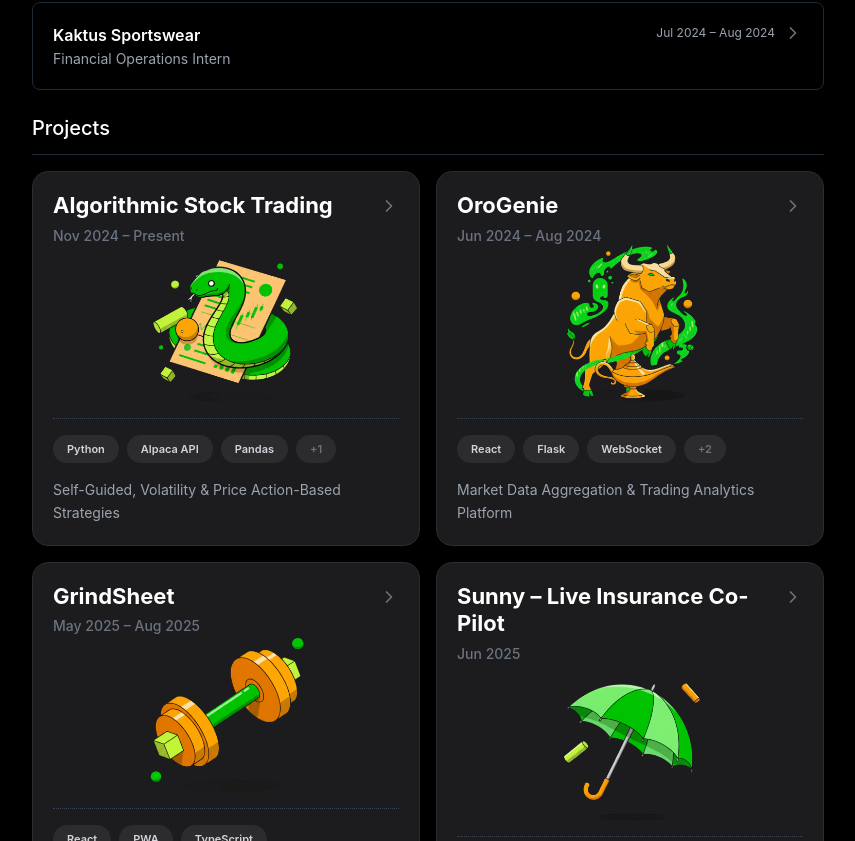
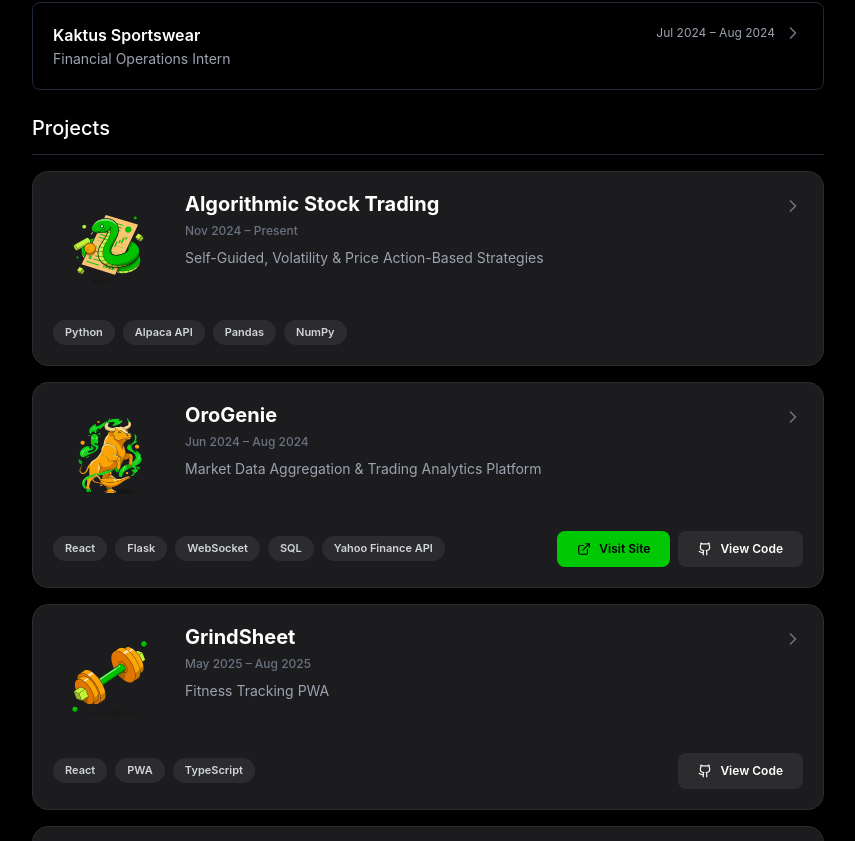
Before and after one commit to vp-27/portfolio, a React (Vite) app: page / in a window 1280 px wide. Shown: the part 919-1760 px from the top of the page, without its empty margins (0-855 px from the left). Built offline with nearby package versions, Linux system fonts and the light colour scheme.

Commit message:
logoUpgrade

```diff
--- a/src/components/PortfolioSections.tsx
+++ b/src/components/PortfolioSections.tsx
@@ -63,7 +63,7 @@ export default function PortfolioSections({ experiences, projects, education, ce
         {filteredProjects.length === 0 && searchQuery ? (
           <p className="text-sm text-gray-400 text-center py-4">No projects match your search</p>
         ) : (
-          <div className="grid grid-cols-1 md:grid-cols-2 gap-4">
+          <div className="grid grid-cols-1 gap-4">
             {filteredProjects.map((project) => {
               const isHighlighted = !!(highlightedItem && project.name.includes(highlightedItem))
               return (
--- a/src/components/ProjectCard.tsx
+++ b/src/components/ProjectCard.tsx
@@ -40,7 +40,7 @@ export default function ProjectCard({ project, isHighlighted }: ProjectCardProps
       `}
     >
       <AnimatePresence mode="wait" initial={false}>
-        {/* Collapsed State - Robinhood Card Style */}
+        {/* Collapsed State - Horizontal Layout */}
         {!isExpanded ? (
           <motion.div
             key="collapsed"
@@ -50,57 +50,87 @@ export default function ProjectCard({ project, isHighlighted }: ProjectCardProps
             transition={{ duration: 0.3 }}
             className="p-5 flex flex-col"
           >
-          {/* Title and Duration with Arrow */}
-          <div className="mb-3 flex items-start justify-between">
-            <div className="flex-1">
-              <h3 className="font-bold text-white text-[22px] mb-1.5 leading-tight">{project.name}</h3>
-              <p className="text-sm text-gray-500 font-medium">{project.duration}</p>
-            </div>
-            <ChevronRight className="w-5 h-5 text-gray-500 flex-shrink-0 ml-2 mt-1" />
-          </div>
-
-          {/* Project Logo - Only show if logo exists */}
+            {/* Top Row: Logo + Title/Duration */}
+            <div className="flex gap-5 mb-4">
+              {/* Project Logo - Left Side */}
               {project.logoUrl && (
-            <div className="mb-5 h-[140px] flex items-center justify-center">
+                <div className="flex-shrink-0 w-28 h-28 flex items-center justify-center">
                   <img
                     src={project.logoUrl}
                     alt={`${project.name} logo`}
-                className="w-80 h-80 object-contain"
+                    className="w-[140%] h-[140%] object-contain"
                     onError={(e) => {
-                  // Fallback if logo fails to load
                       e.currentTarget.style.display = 'none'
                     }}
                   />
                 </div>
               )}
 
-          {/* Dotted line separator */}
-          <div className="border-b border-dotted border-gray-700 mb-4"></div>
+              {/* Title, Duration, and Arrow - Right Side */}
+              <div className="flex-1 flex items-start justify-between min-w-0">
+                <div className="flex-1 min-w-0 mr-4">
+                  <h3 className="font-bold text-white text-[20px] mb-1.5 leading-tight">{project.name}</h3>
+                  <p className="text-xs text-gray-500 font-medium mb-2">{project.duration}</p>
+                  <p className="text-sm text-gray-400 line-clamp-2 leading-relaxed">{project.subtitle}</p>
+                </div>
+                <ChevronRight className="w-5 h-5 text-gray-500 flex-shrink-0 mt-1" />
+              </div>
+            </div>
 
+            {/* Technologies and Buttons Row */}
+            <div className="flex items-center justify-between gap-4">
               {/* Technologies as badges */}
-          <div className="flex flex-wrap gap-2 mb-4">
-            {project.technologies && project.technologies.slice(0, 3).map((tech, idx) => (
+              <div className="flex flex-wrap gap-2 flex-1">
+                {project.technologies && project.technologies.slice(0, 5).map((tech, idx) => (
                   <span
                     key={idx}
-                className="px-3.5 py-1.5 text-[11px] font-semibold rounded-full bg-[#2C2C2E] text-gray-300"
+                    className="px-3 py-1 text-[11px] font-semibold rounded-full bg-[#2C2C2E] text-gray-300"
                   >
                     {tech}
                   </span>
                 ))}
-            {project.technologies && project.technologies.length > 3 && (
-              <span className="px-3.5 py-1.5 text-[11px] font-semibold text-gray-500 rounded-full bg-[#2C2C2E]">
-                +{project.technologies.length - 3}
+                {project.technologies && project.technologies.length > 5 && (
+                  <span className="px-3 py-1 text-[11px] font-semibold text-gray-500 rounded-full bg-[#2C2C2E]">
+                    +{project.technologies.length - 5}
                   </span>
                 )}
               </div>
 
-          {/* Bottom section with subtitle */}
-          <div className="mt-auto">
-            <p className="text-sm text-gray-400 line-clamp-2 leading-relaxed">{project.subtitle}</p>
+              {/* Action Buttons - Right Side */}
+              <div className="flex gap-2 flex-shrink-0">
+                {project.liveUrl && (
+                  <button
+                    onClick={(e) => {
+                      e.stopPropagation()
+                      window.open(project.liveUrl, '_blank')
+                    }}
+                    style={{
+                      backgroundColor: accentColor,
+                      color: accentColor === '#00C805' ? '#000' : '#fff'
+                    }}
+                    className="flex items-center justify-center gap-2 px-5 py-2.5 text-xs font-semibold rounded-lg transition-all active:scale-95 hover:opacity-90 whitespace-nowrap"
+                  >
+                    <ExternalLink className="w-3.5 h-3.5" />
+                    Visit Site
+                  </button>
+                )}
+                {project.githubUrl && (
+                  <button
+                    onClick={(e) => {
+                      e.stopPropagation()
+                      window.open(project.githubUrl, '_blank')
+                    }}
+                    className="flex items-center justify-center gap-2 px-5 py-2.5 bg-[#2C2C2E] hover:bg-[#3A3A3C] text-white text-xs font-semibold rounded-lg transition-all active:scale-95 whitespace-nowrap"
+                  >
+                    <Github className="w-3.5 h-3.5" />
+                    View Code
+                  </button>
+                )}
+              </div>
             </div>
           </motion.div>
       ) : (
-        /* Expanded State */
+        /* Expanded State - Full Details View */
         <motion.div
           key="expanded"
           initial={{ opacity: 0, y: 10 }}
@@ -109,43 +139,38 @@ export default function ProjectCard({ project, isHighlighted }: ProjectCardProps
           transition={{ duration: 0.3 }}
           className="p-6"
         >
+          {/* Header with Title and Chevron */}
           <div className="flex items-start justify-between mb-4">
             <div className="flex-1 min-w-0">
               <h3 className="font-bold text-white text-[22px] mb-1.5 leading-tight">{project.name}</h3>
+              <p className="text-xs text-gray-500 font-medium mb-2">{project.duration}</p>
               <p className="text-sm text-gray-400 leading-relaxed">{project.subtitle}</p>
             </div>
 
-            {/* Date Range and Chevron - Right Aligned */}
-            <div className="flex items-center gap-2 flex-shrink-0 ml-3">
-              <div className="text-right">
-                <p className="text-xs text-gray-400 whitespace-nowrap font-medium">
-                  {project.duration}
-                </p>
-              </div>
+            {/* Chevron - Rotated to indicate collapse */}
             <motion.div
               animate={{ rotate: isExpanded ? 90 : 0 }}
               transition={{ duration: 0.4, ease: [0.4, 0.0, 0.2, 1] }}
-                className="text-gray-500"
+              className="text-gray-500 flex-shrink-0 ml-3"
             >
               <ChevronRight className="w-5 h-5" />
             </motion.div>
           </div>
-          </div>
 
-          {/* Large Project Image - Only show if image exists */}
+          {/* Large Project Image - Hero Image */}
           {project.imageUrl && (
             <motion.div
               initial={false}
               animate={{ opacity: 1, height: "auto" }}
               exit={{ opacity: 0, height: 0 }}
               transition={{ duration: 0.3, ease: [0.4, 0.0, 0.2, 1] }}
-              className="mb-4 rounded-xl overflow-hidden bg-[#0A0A0A] border-[3px]"
+              className="mb-5 rounded-xl overflow-hidden bg-[#0A0A0A] border-[3px]"
               style={{ borderColor: accentColor }}
             >
               <img
                 src={project.imageUrl}
                 alt={project.name}
-                className="w-full h-48 object-cover"
+                className="w-full h-52 object-cover"
                 onError={(e) => {
                   e.currentTarget.style.display = 'none'
                 }}
@@ -153,8 +178,44 @@ export default function ProjectCard({ project, isHighlighted }: ProjectCardProps
             </motion.div>
           )}
 
-          {/* Action Buttons */}
-          <div className="flex gap-2 mb-4">
+          {/* Detailed Achievement Bullets */}
+          <div className="mb-5">
+            <h4 className="text-sm font-semibold text-white mb-3">Key Achievements</h4>
+            <div className="space-y-3">
+              {project.bullets.map((bullet, idx) => (
+                <motion.div
+                  key={idx}
+                  initial={{ opacity: 0, x: -10 }}
+                  animate={{ opacity: 1, x: 0 }}
+                  transition={{ delay: idx * 0.04, duration: 0.2, ease: [0.4, 0.0, 0.2, 1] }}
+                  className="flex gap-3 text-sm text-gray-300 leading-relaxed"
+                >
+                  <span className="text-[#00C805] mt-0.5 flex-shrink-0 text-xs">▸</span>
+                  <span>{bullet}</span>
+                </motion.div>
+              ))}
+            </div>
+          </div>
+
+          {/* All Technologies */}
+          {project.technologies && project.technologies.length > 0 && (
+            <div className="mb-5">
+              <h4 className="text-sm font-semibold text-white mb-3">Technologies Used</h4>
+              <div className="flex flex-wrap gap-2">
+                {project.technologies.map((tech, idx) => (
+                  <span
+                    key={idx}
+                    className="px-3.5 py-1.5 text-[11px] font-semibold rounded-full bg-[#2C2C2E] text-gray-300 hover:bg-[#3A3A3C] transition-colors"
+                  >
+                    {tech}
+                  </span>
+                ))}
+              </div>
+            </div>
+          )}
+
+          {/* Action Buttons - Bottom */}
+          <div className="flex gap-2 pt-3 border-t border-[#2C2C2E]">
             {project.liveUrl && (
               <button
                 onClick={(e) => {
@@ -184,36 +245,6 @@ export default function ProjectCard({ project, isHighlighted }: ProjectCardProps
               </button>
             )}
           </div>
-
-          {/* Bullet points */}
-          <div className="space-y-3 mb-4">
-            {project.bullets.map((bullet, idx) => (
-              <motion.div
-                key={idx}
-                initial={{ opacity: 0 }}
-                animate={{ opacity: 1 }}
-                transition={{ delay: idx * 0.03, duration: 0.15, ease: [0.4, 0.0, 0.2, 1] }}
-                className="flex gap-3 text-sm text-gray-300 leading-relaxed"
-              >
-                <span className="text-[#00C805] mt-0.5 flex-shrink-0 text-xs">▸</span>
-                <span>{bullet}</span>
-              </motion.div>
-            ))}
-          </div>
-
-          {/* All Technologies */}
-          {project.technologies && project.technologies.length > 0 && (
-            <div className="flex flex-wrap gap-2">
-              {project.technologies.map((tech, idx) => (
-                <span
-                  key={idx}
-                  className="px-3.5 py-1.5 text-[11px] font-semibold rounded-full bg-[#2C2C2E] text-gray-300 hover:bg-[#3A3A3C] transition-colors"
-                >
-                  {tech}
-                </span>
-              ))}
-            </div>
-          )}
         </motion.div>
       )}
       </AnimatePresence>
```
Lines whose indentation alone changed are shown as unchanged.
